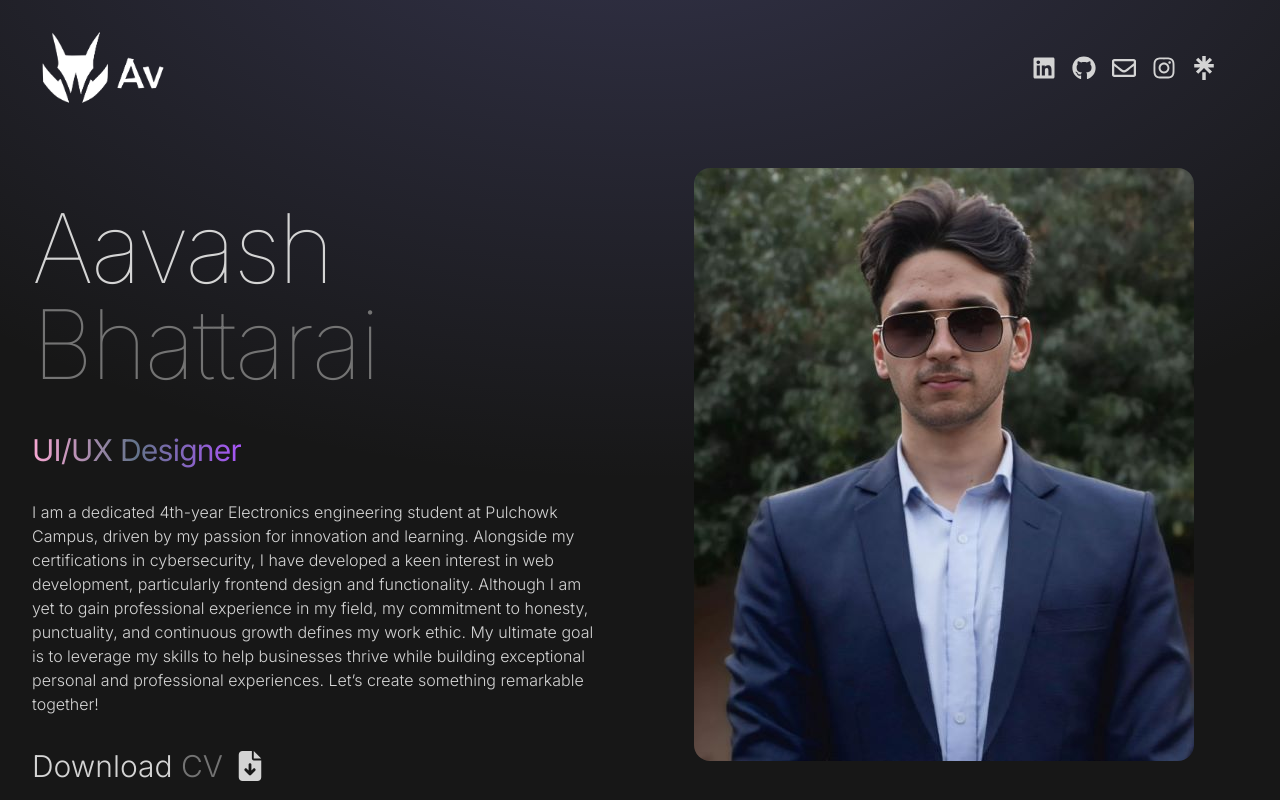
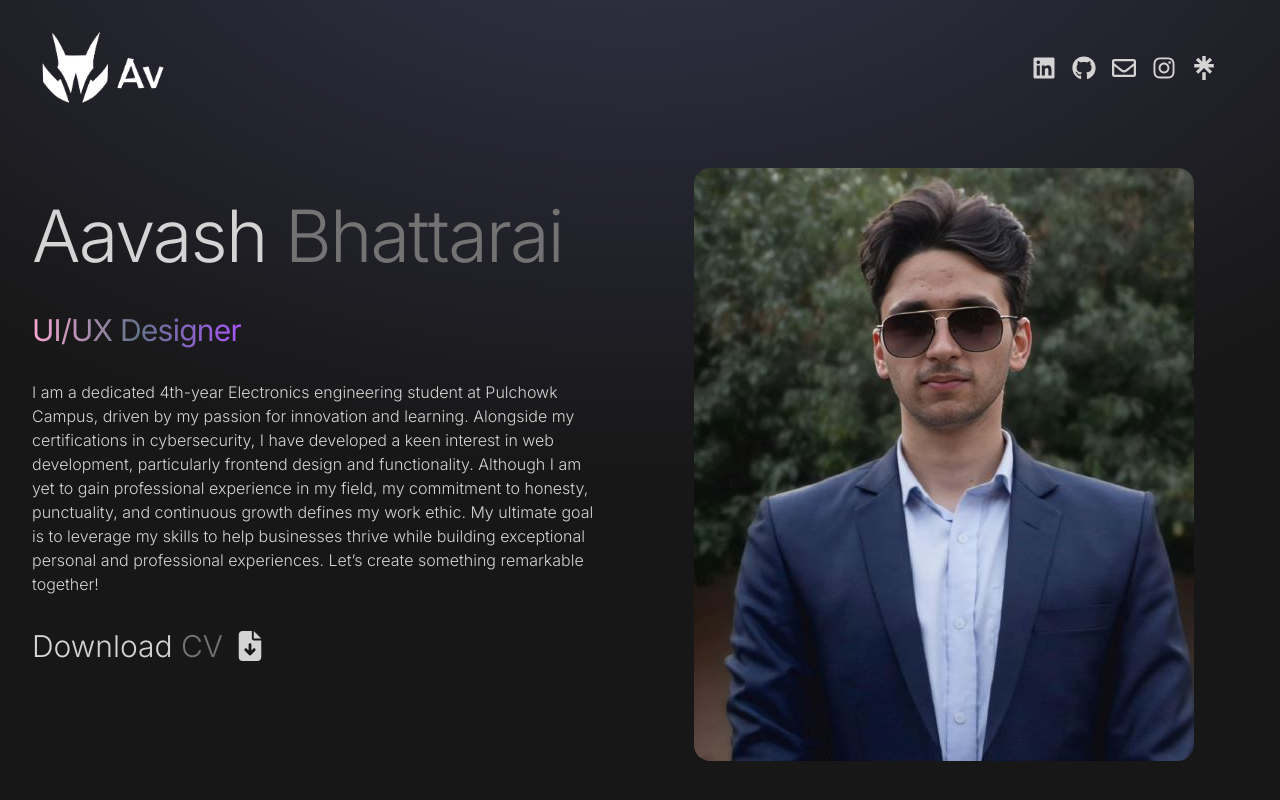
Before and after one commit to Aavash1738/Portfolio_website, a React (Vite) app: page / in a window 1280 px wide. Shown: the top 800 px of the page. Built offline with nearby package versions, Linux system fonts and the light colour scheme.

Commit message:
Resolved font issues

```diff
--- a/src/components/Hero.jsx
+++ b/src/components/Hero.jsx
@@ -29,7 +29,7 @@ const Hero = () => {
               variants={container(0)}
               initial="hidden"
               animate="visible"
-              className="pb-10 text-6xl font-thin tracking-tight lg:mt-16 lg:text-8xl"
+              className="pb-10 text-6xl font-light tracking-tight lg:mt-16 lg:text-7xl lg:font-light"
             >
               Aavash <span className="text-neutral-500"> Bhattarai</span>
             </motion.h1>
```
Also changed, not shown: 1 other file (tests, documents, lock files or other folders).
